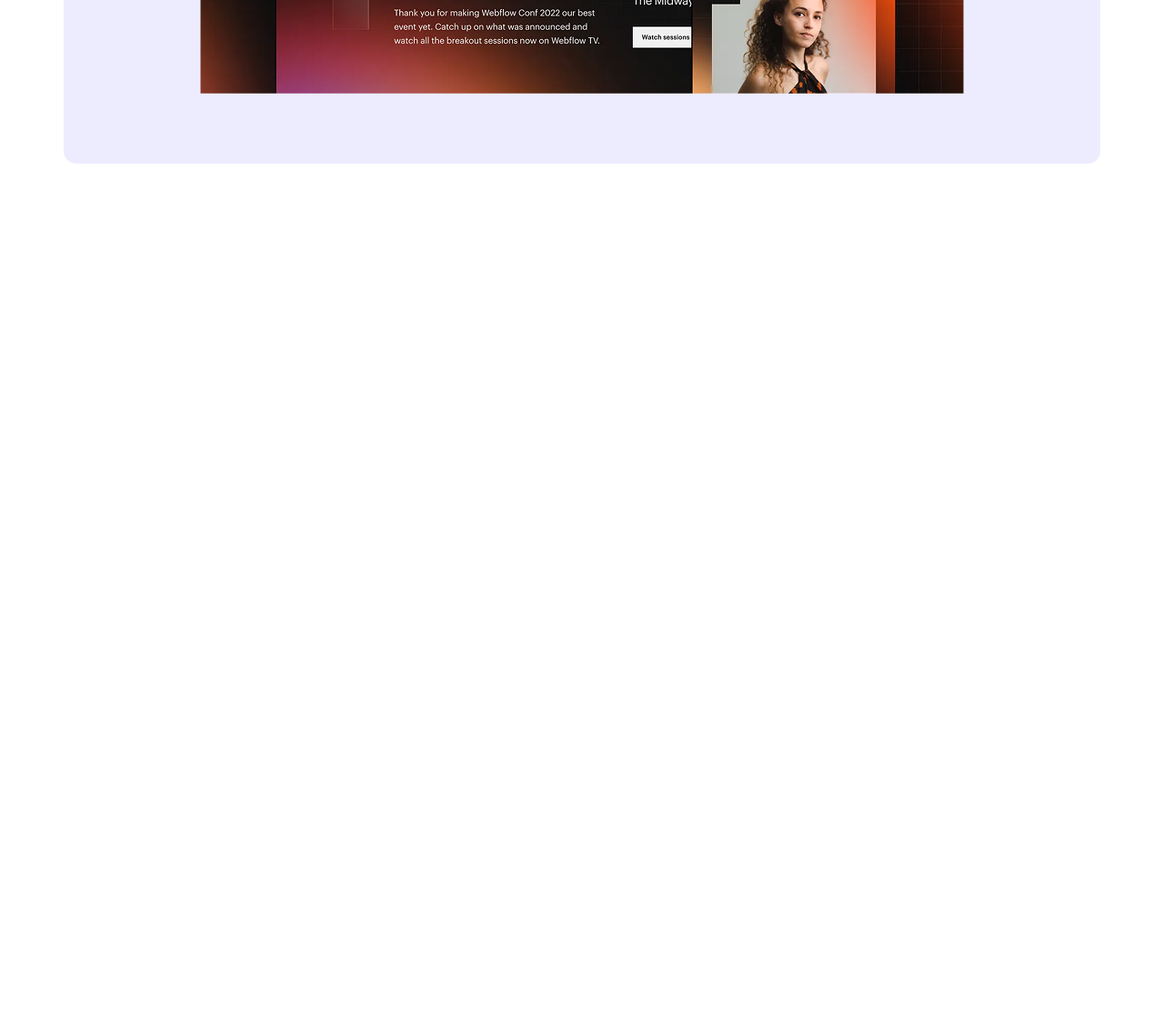
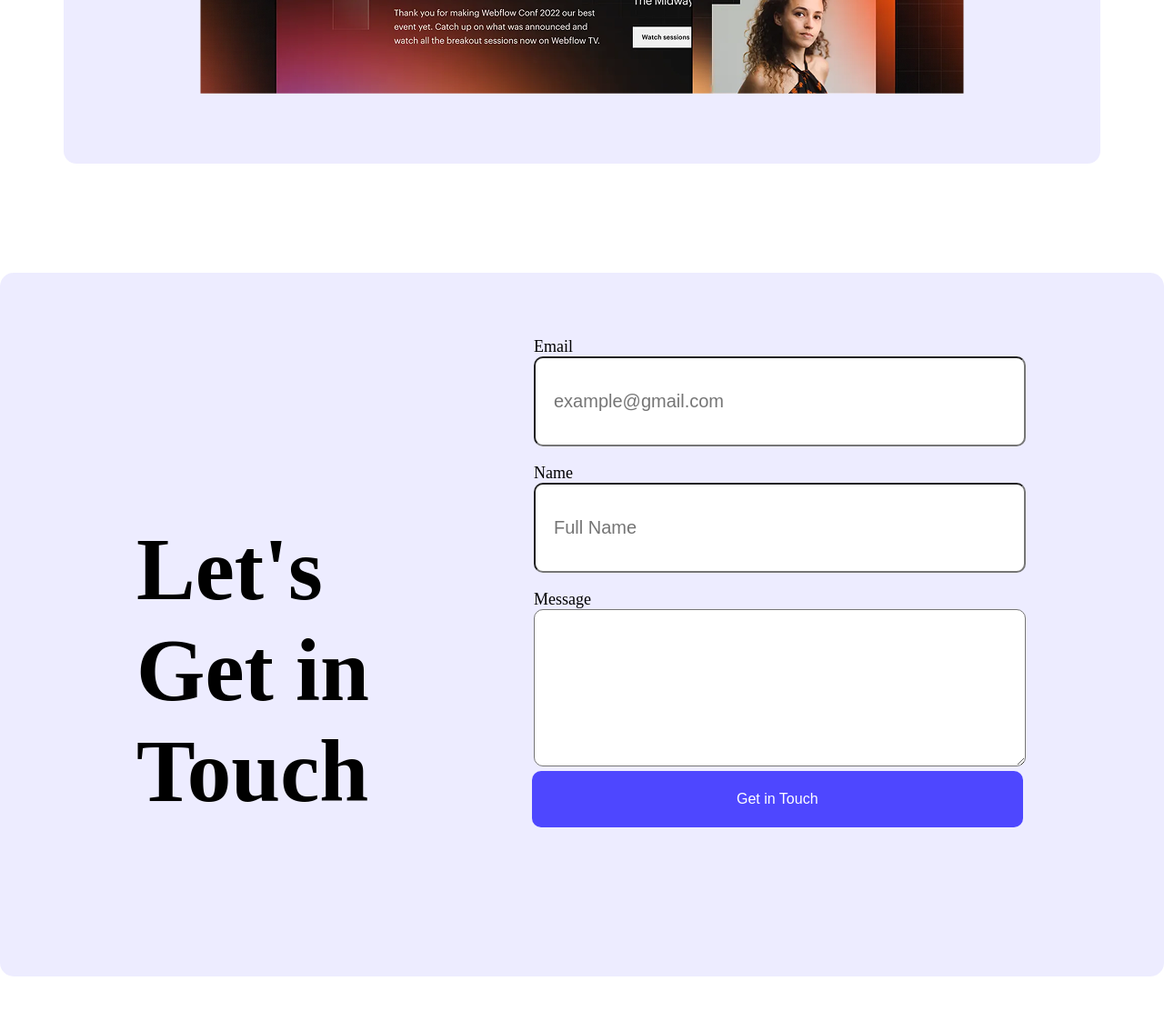
Before and after one commit to arafat-adflixconsulting/assignment-1, a plain HTML site: page index.html in a window 1280 px wide. Shown: the part 2191-3303 px from the top of the page at 91% size. Before the commit the page ends 2491 px from the top, so only its background shows below. Drawn offline with Linux system fonts and the light colour scheme.

Commit message:
form section added

```diff
--- a/assets/assets.css
+++ b/assets/assets.css
@@ -13,7 +13,7 @@
 
 
 /* - - - shared CSS - - -  */
-*{
+* {
     margin: 0 auto;
 }
 
@@ -35,7 +35,8 @@ nav .web-logo {
     font-size: 34px;
 
 }
-nav .signup-button{
+
+nav .signup-button {
     font-size: 16px;
     font-weight: 700px;
     width: 132px;
@@ -46,7 +47,7 @@ nav .signup-button{
     border: none;
 }
 
-.banner-section{
+.banner-section {
     background-image: url('../assets/Hero-bg.png');
     background-size: cover;
     background-position: center;
@@ -57,13 +58,14 @@ nav .signup-button{
     height: 698px;
     max-width: 1440px;
 }
-.banner-title{
+
+.banner-title {
     font-size: 65px;
-    font-weight:700px ;
+    font-weight: 700px;
     margin: 0;
 }
 
-.focus-button{
+.focus-button {
     color: white;
     font-size: 16px;
     font-weight: 700px;
@@ -74,8 +76,9 @@ nav .signup-button{
     background-color: #4E47FF;
     margin-top: 37px;
 }
+
 /* - - - Action Section - - -  */
-.action-section{
+.action-section {
     display: flex;
     width: 1140px;
     margin-top: 116px;
@@ -87,22 +90,22 @@ nav .signup-button{
 
 }
 
-.action-title{
+.action-title {
     font-size: 42px;
-    font-weight:700px;
+    font-weight: 700px;
     color: #252432;
     margin-bottom: 23px;
 
 }
 
-.action-description{
+.action-description {
     font-size: 24px;
-    font-weight:400px;
+    font-weight: 400px;
     color: #252432;
     margin-bottom: 23px;
 }
 
-.action-button{
+.action-button {
     color: white;
     font-size: 16px;
     font-weight: 700px;
@@ -115,15 +118,15 @@ nav .signup-button{
     margin-bottom: 62px;
 }
 
-.action-image img{
+.action-image img {
     border-radius: 48px;
     height: 328px;
     width: 403px;
 
 }
 
-.productive-section{
-    background-color:rgba(78, 71, 255, 0.1);
+.productive-section {
+    background-color: rgba(78, 71, 255, 0.1);
     width: 1140px;
     height: 306px;
     border-radius: 24px;
@@ -136,14 +139,14 @@ nav .signup-button{
     position: absolute; */
 }
 
-.productive-content{
+.productive-content {
     margin-top: 50px;
     margin-bottom: 50px;
-    margin-left:142px;
+    margin-left: 142px;
     margin-right: 142px;
 }
 
-.productive-title{
+.productive-title {
     font-size: 38px;
     font-weight: 700px;
     color: #252432;
@@ -153,26 +156,28 @@ nav .signup-button{
 
 }
 
-.productive-data{
+.productive-data {
     display: flex;
     gap: 158px;
     justify-content: space-around;
 }
 
-.productive-data h1{
+.productive-data h1 {
     font-size: 80px;
     font-weight: 700px;
     color: #4E47FF;
 }
 
-.productive-data p{
+.productive-data p {
     font-size: 20px;
     font-weight: 400px;
     color: rgba(0, 0, 0, 0.5);
 }
 
-.focus-better-section{
-    background-color:rgba(78, 71, 255, 0.1);
+/* - - - Focus better section - - -  */
+
+.focus-better-section {
+    background-color: rgba(78, 71, 255, 0.1);
     width: 1140px;
     height: 697px;
     border-radius: 14px;
@@ -180,19 +185,19 @@ nav .signup-button{
     justify-items: center;
 }
 
-.focus-better-content h1{
+.focus-better-content h1 {
     font-size: 50px;
     font-weight: 700px;
     text-align: center;
     padding-top: 71px;
 }
 
-.focus-better-content p{
+.focus-better-content p {
     text-align: center;
     margin-top: 20px;
 }
 
-.focus-better-content button{
+.focus-better-content button {
     color: white;
     font-size: 16px;
     font-weight: 700px;
@@ -207,10 +212,73 @@ nav .signup-button{
     margin-right: 472px;
 }
 
-.focus-better-section .big-image{
+.focus-better-section .big-image {
     width: 840px;
     height: 365px;
     border-radius: 48px;
     justify-items: center;
 
 }
+
+/* - - - Form Section - - -  */
+
+section .form-section {
+    display: flex;
+    background-color: rgba(78, 71, 255, 0.1);
+    margin: 120px auto;
+    gap: 115px;
+    justify-items: center;
+    height: 632px;
+    max-width: 1140px;
+    border-radius: 15px;
+    padding-left: 150px;
+    padding-right: 150px;
+    padding-top: 71px;
+    padding-bottom: 71px;
+}
+
+.get-in-touch {
+    font-size: 97px;
+    font-weight: 700px;
+    color: #000000;
+    padding-top: 200px;
+    padding-bottom: 200px;
+}
+
+.form-field-section input {
+    height: 55px;
+    width: 497px;
+    border-radius: 10px;
+    padding: 20px;
+    font-size: 20px;
+    font-weight: 400px;
+    margin-bottom: 19px;
+
+}
+
+.form-field-section legend {
+    font-size: 18px;
+    font-family: 500px;
+}
+
+.form-field-section textarea {
+    height: 167px;
+    width: 497;
+    border-radius: 10px;
+}
+
+.form-section button{
+    color: white;
+    font-size: 16px;
+    font-weight: 700px;
+    height: 62px;
+    max-width: 497pxpx;
+    border-radius: 10px;
+    border: none;
+    background-color: #4E47FF;
+    padding-top: 19px;
+    padding-bottom: 19px;
+    padding-left: 225px;
+    padding-right: 225px;
+    text-align: center;
+}
--- a/index.html
+++ b/index.html
@@ -83,6 +83,29 @@
                 <img src="assets/wc-big.png" alt="">
             </div>
         </section>
+        <!-- - - - Form Section Start - - -  -->
+        <section>
+            <div class="form-section">
+                <h1 class="get-in-touch">
+                    Let's Get in Touch
+                </h1>
+                <div class="form-field-section">
+                    <legend class="email">Email
+                        <input type="email" name="" placeholder="example@gmail.com" id="">
+                    </legend>
+                    <legend class="name">
+                        Name
+                        <input type="name" name="" placeholder="Full Name" id="">
+                    </legend>
+                    <legend class="text">Message
+                        <textarea name="" id="" cols="65" rows="10"></textarea>
+                    </legend>
+                    <div class="form-button">
+                        <button>Get in Touch</button>
+                    </div>
+                </div>
+            </div>
+        </section>
 
     </main>
 
```
